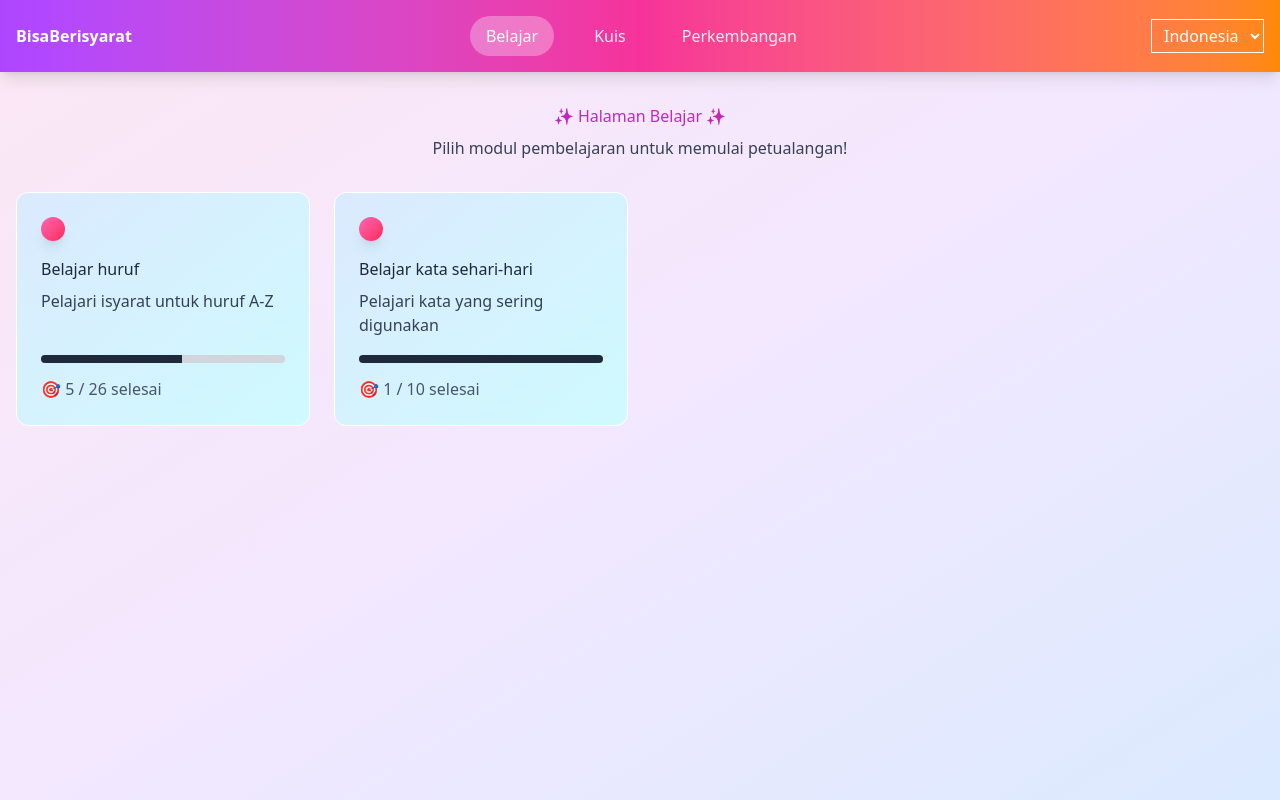
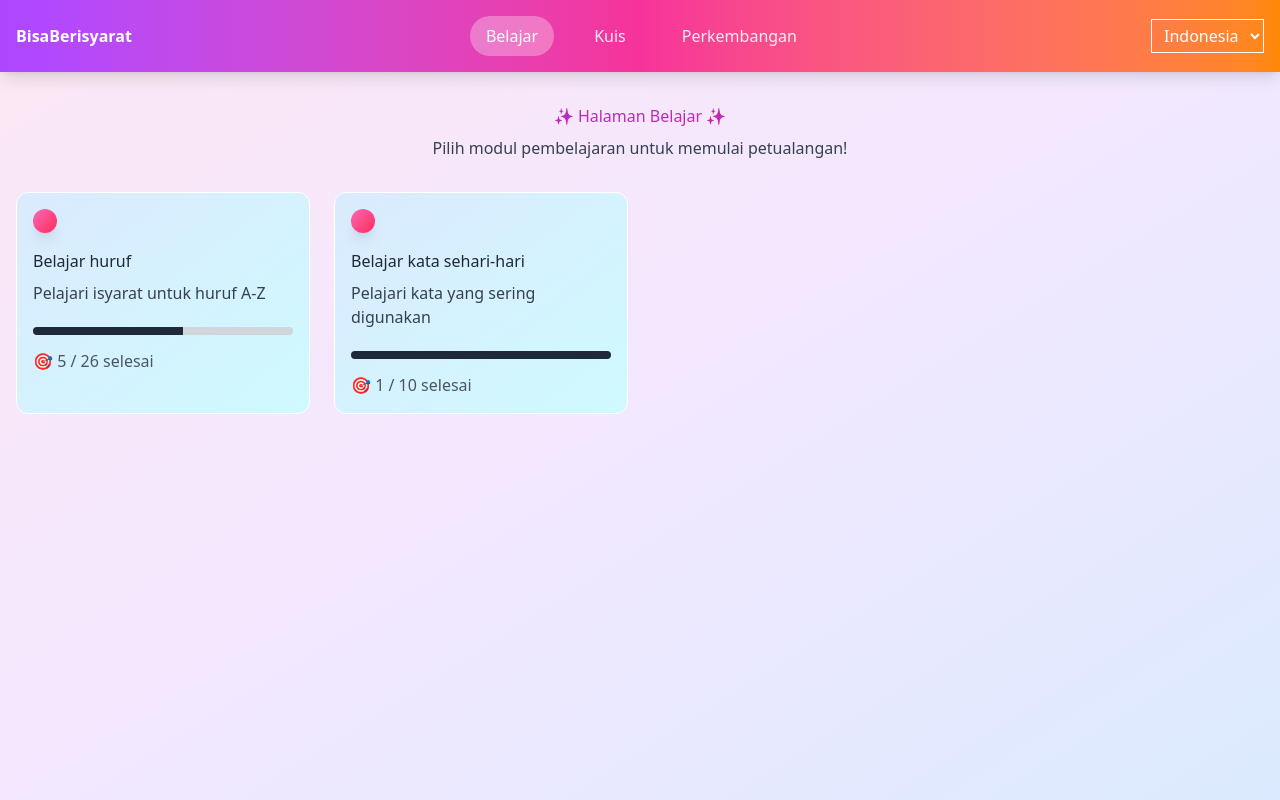
Before and after one commit to AminBadani/bisa-berisyarat, a React (Vite) app: page /#/belajar in a window 1280 px wide. Built offline with nearby package versions, Linux system fonts and the light colour scheme.

Commit message:
update style untuk komponen card

```diff
--- a/src/components/Card.tsx
+++ b/src/components/Card.tsx
@@ -1,13 +1,14 @@
-function Card({ judul, deskripsi, selesai, jumlah }: { judul: string, deskripsi: string, selesai: number, jumlah: number }) {
+function Card({ judul, deskripsi, selesai, jumlah, ikon }: { judul: string, deskripsi: string, selesai: number, jumlah: number, ikon: any }) {
   return (
-    <div className="bg-card text-card-foreground flex flex-col gap-6 rounded-xl border p-6 cursor-pointer hover:shadow-2xl transition-all h-full border-white bg-linear-to-br from-blue-100 to-cyan-100">
-      <div className="flex flex-col h-full">
+    <div className="bg-card text-card-foreground flex flex-col rounded-xl border p-4 cursor-pointer hover:shadow-2xl transition-all h-full border-white bg-linear-to-br from-blue-100 to-cyan-100">
+      <div className="flex flex-col">
         <div className="flex items-start justify-between mb-4">
-          <div className={`p-3 rounded-xl bg-linear-to-br from-pink-400 to-rose-500  shadow-lg`}>
+          <div className={`p-3 rounded-xl bg-linear-to-br from-pink-400 to-rose-500 shadow-lg`}>
+            {ikon}
           </div>
         </div>
         <h2 className="mb-2 text-gray-800">{judul}</h2>
-        <p className="text-gray-700 mb-4 grow">{deskripsi}</p>
+        <p className="text-gray-700 mb-5">{deskripsi}</p>
         <div className="space-y-2">
           <progress max={jumlah} value={selesai + 10} className="rounded-full overflow-hidden w-full h-2
             bg-gray-300
```
